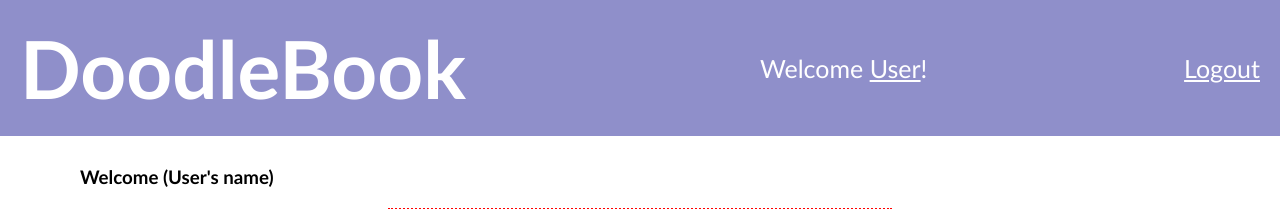
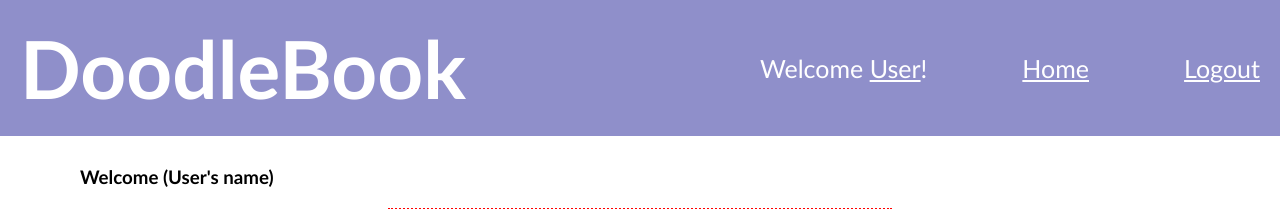
Before and after one commit to Derek-Mactal/DoodleBook, a Django app: page /profile in a window 1280 px wide. Shown: the top 209 px of the page. Run offline with Django 3.2, Linux system fonts and the light colour scheme.

Commit message:
Update profile.html

```diff
--- a/Doodle_App/templates/profile.html
+++ b/Doodle_App/templates/profile.html
@@ -11,10 +11,11 @@
 <body>
     <header>
         <h1>DoodleBook</h1>
-    <div class="nav">
-        <p>Welcome <a href="">User</a>!</p>
-        <a href="/logout">Logout</a>
-    </div>
+        <div class="nav">
+            <p>Welcome <a href="">User</a>!</p>
+            <a href="">Home</a>
+            <a href="/logout">Logout</a>
+        </div>
     </header>
     <body>
         <h3 id="welcome">Welcome (User's name)</h3>
```
